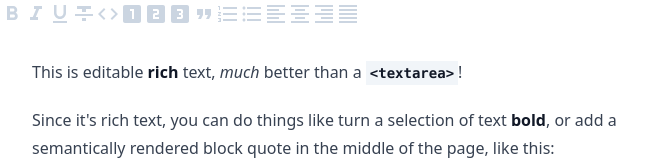
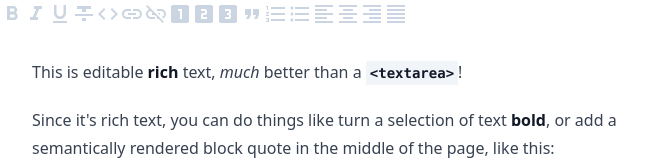
Before and after one commit to ShintaroaSuzuki/cancellation-manual, a Next.js app: page /admin/create in a window 1280 px wide. Shown: the top 160 px of the page, without its empty margins (0-672 px from the left). Built offline with nearby package versions, Linux system fonts and the light colour scheme.

Commit message:
feat: :sparkles: リンク付きテキストの実装

```diff
--- a/package.json
+++ b/package.json
@@ -13,7 +13,9 @@
     "@emotion/styled": "^11.11.0",
     "@mui/icons-material": "^5.15.1",
     "@types/is-hotkey": "^0.1.10",
+    "@types/is-url": "^1.2.32",
     "is-hotkey": "^0.2.0",
+    "is-url": "^1.2.4",
     "next": "^12",
     "react": "^18",
     "react-dom": "^18",
--- a/src/pages/admin/components.tsx
+++ b/src/pages/admin/components.tsx
@@ -5,6 +5,8 @@ import {
   FormatUnderlined,
   FormatStrikethrough,
   Code,
+  Link,
+  LinkOff,
   LooksOne,
   LooksTwo,
   Looks3,
@@ -24,6 +26,8 @@ export const IconMap = {
   format_underlined: FormatUnderlined,
   format_strikethrough: FormatStrikethrough,
   code: Code,
+  link: Link,
+  link_off: LinkOff,
   looks_one: LooksOne,
   looks_two: LooksTwo,
   looks3: Looks3,
--- a/src/pages/admin/create/index.tsx
+++ b/src/pages/admin/create/index.tsx
@@ -4,8 +4,9 @@ import React, {
   ComponentPropsWithRef,
   ReactNode,
 } from "react";
-import isHotkey from "is-hotkey";
-import { Editable, withReact, useSlate, Slate } from "slate-react";
+import isHotkey, { isKeyHotkey } from "is-hotkey";
+import isUrl from "is-url";
+import { Editable, withReact, useSlate, Slate, useSelected } from "slate-react";
 import {
   Editor,
   Transforms,
@@ -13,9 +14,11 @@ import {
   Descendant,
   Element as SlateElement,
   Text as SlateText,
+  Range,
 } from "slate";
 import { withHistory } from "slate-history";
 import { cn } from "@/utils";
+import { LinkElement } from "@/pages/admin/types";
 
 import { Button, Icon, Toolbar, IconMap } from "../components";
 
@@ -39,7 +42,10 @@ const RichTextExample = () => {
     (props: ComponentPropsWithRef<typeof Leaf>) => <Leaf {...props} />,
     []
   );
-  const editor = useMemo(() => withHistory(withReact(createEditor())), []);
+  const editor = useMemo(
+    () => withInlines(withHistory(withReact(createEditor()))),
+    []
+  );
 
   return (
     <Slate editor={editor} initialValue={initialValue}>
@@ -49,6 +55,8 @@ const RichTextExample = () => {
         <MarkButton format="underline" iconName="format_underlined" />
         <MarkButton format="strikethrough" iconName="format_strikethrough" />
         <MarkButton format="code" iconName="code" />
+        <AddLinkButton />
+        <RemoveLinkButton />
         <BlockButton format="heading-one" iconName="looks_one" />
         <BlockButton format="heading-two" iconName="looks_two" />
         <BlockButton format="heading-three" iconName="looks3" />
@@ -73,6 +81,26 @@ const RichTextExample = () => {
               event.preventDefault();
               const mark = HOTKEYS[hotkey as keyof typeof HOTKEYS];
               toggleMark(editor, mark as Exclude<keyof SlateText, "text">);
+            }
+          }
+          const { selection } = editor;
+          // Default left/right behavior is unit:'character'.
+          // This fails to distinguish between two cursor positions, such as
+          // <inline>foo<cursor/></inline> vs <inline>foo</inline><cursor/>.
+          // Here we modify the behavior to unit:'offset'.
+          // This lets the user step into and out of the inline without stepping over characters.
+          // You may wish to customize this further to only use unit:'offset' in specific cases.
+          if (selection && Range.isCollapsed(selection)) {
+            const { nativeEvent } = event;
+            if (isKeyHotkey("left", nativeEvent)) {
+              event.preventDefault();
+              Transforms.move(editor, { unit: "offset", reverse: true });
+              return;
+            }
+            if (isKeyHotkey("right", nativeEvent)) {
+              event.preventDefault();
+              Transforms.move(editor, { unit: "offset" });
+              return;
             }
           }
         }}
@@ -213,6 +241,12 @@ const Element = ({
           {children}
         </ol>
       );
+    case "link":
+      return (
+        <LinkComponent {...attributes} element={element}>
+          {children}
+        </LinkComponent>
+      );
     default:
       return (
         <p className={cn(defaultStyle)} {...attributes}>
@@ -300,6 +334,142 @@ const MarkButton = ({
   );
 };
 
+const withInlines = (editor: Editor) => {
+  const { insertData, insertText, isInline, isSelectable } = editor;
+
+  editor.isInline = (element: SlateElement) =>
+    ["link", "button", "badge"].includes(element.type) || isInline(element);
+
+  editor.isSelectable = (element) => isSelectable(element);
+
+  editor.insertText = (text) => {
+    if (text && isUrl(text)) {
+      wrapLink(editor, text);
+    } else {
+      insertText(text);
+    }
+  };
+
+  editor.insertData = (data) => {
+    const text = data.getData("text/plain");
+
+    if (text && isUrl(text)) {
+      wrapLink(editor, text);
+    } else {
+      insertData(data);
+    }
+  };
+
+  return editor;
+};
+
+const insertLink = (editor: Editor, url: string) => {
+  if (editor.selection) {
+    wrapLink(editor, url);
+  }
+};
+
+const isLinkActive = (editor: Editor) => {
+  const [link] = Editor.nodes(editor, {
+    match: (n) =>
+      !Editor.isEditor(n) && SlateElement.isElement(n) && n.type === "link",
+  });
+  return !!link;
+};
+
+const unwrapLink = (editor: Editor) => {
+  Transforms.unwrapNodes(editor, {
+    match: (n) =>
+      !Editor.isEditor(n) && SlateElement.isElement(n) && n.type === "link",
+  });
+};
+
+const wrapLink = (editor: Editor, url: string) => {
+  if (isLinkActive(editor)) {
+    unwrapLink(editor);
+  }
+
+  const { selection } = editor;
+  const isCollapsed = selection && Range.isCollapsed(selection);
+  const link: LinkElement = {
+    type: "link",
+    url,
+    children: isCollapsed ? [{ text: url }] : [],
+  };
+
+  if (isCollapsed) {
+    Transforms.insertNodes(editor, link);
+  } else {
+    Transforms.wrapNodes(editor, link, { split: true });
+    Transforms.collapse(editor, { edge: "end" });
+  }
+};
+
+// Put this at the start and end of an inline component to work around this Chromium bug:
+// https://bugs.chromium.org/p/chromium/issues/detail?id=1249405
+const InlineChromiumBugfix = () => (
+  <span contentEditable={false} className="text-[0px]">
+    {String.fromCodePoint(160) /* Non-breaking space */}
+  </span>
+);
+
+const LinkComponent = ({
+  attributes,
+  children,
+  element,
+}: {
+  attributes: any;
+  children: ReactNode;
+  element: LinkElement;
+}) => {
+  const selected = useSelected();
+  return (
+    <a
+      {...attributes}
+      href={element.url}
+      className={cn(selected && "bg-slate-200", "rounded-sm", "text-blue-600")}
+    >
+      <InlineChromiumBugfix />
+      {children}
+      <InlineChromiumBugfix />
+    </a>
+  );
+};
+
+const AddLinkButton = () => {
+  const editor = useSlate();
+  return (
+    <Button
+      active={isLinkActive(editor)}
+      onMouseDown={(event: React.MouseEvent) => {
+        event.preventDefault();
+        const url = window.prompt("Enter the URL of the link:");
+        if (!url) return;
+        insertLink(editor, url);
+      }}
+    >
+      <Icon iconName="link" />
+    </Button>
+  );
+};
+
+const RemoveLinkButton = () => {
+  const editor = useSlate();
+
+  return (
+    <Button
+      active={isLinkActive(editor)}
+      onMouseDown={(_event: React.MouseEvent) => {
+        if (isLinkActive(editor)) {
+          unwrapLink(editor);
+        }
+      }}
+    >
+      <Icon iconName="link_off" />
+    </Button>
+  );
+};
+
 const initialValue: Descendant[] = [
   {
     type: "paragraph",
--- a/src/pages/admin/types.d.ts
+++ b/src/pages/admin/types.d.ts
@@ -44,7 +44,12 @@ type BlockQuoteElement = {
   align?: Align;
   children: CustomText[];
 };
-// type LinkElement = { type: "link"; url: string; align?: Align; children: CustomText[] };
+export type LinkElement = {
+  type: "link";
+  url: string;
+  align?: Align;
+  children: CustomText[];
+};
 // type ImageElement = { type: "image"; url: string; align?: Align; children: CustomText[] };
 
 type FormattedText = {
@@ -65,7 +70,8 @@ type CustomElement =
   | BulletedListElement
   | NumberedListElement
   | ListItemElement
-  | BlockQuoteElement;
+  | BlockQuoteElement
+  | LinkElement;
 type CustomText = FormattedText;
 
 declare module "slate" {
```
Also changed, not shown: tsconfig.json (+5 -17 lines), 1 other file (tests, documents, lock files or other folders).
